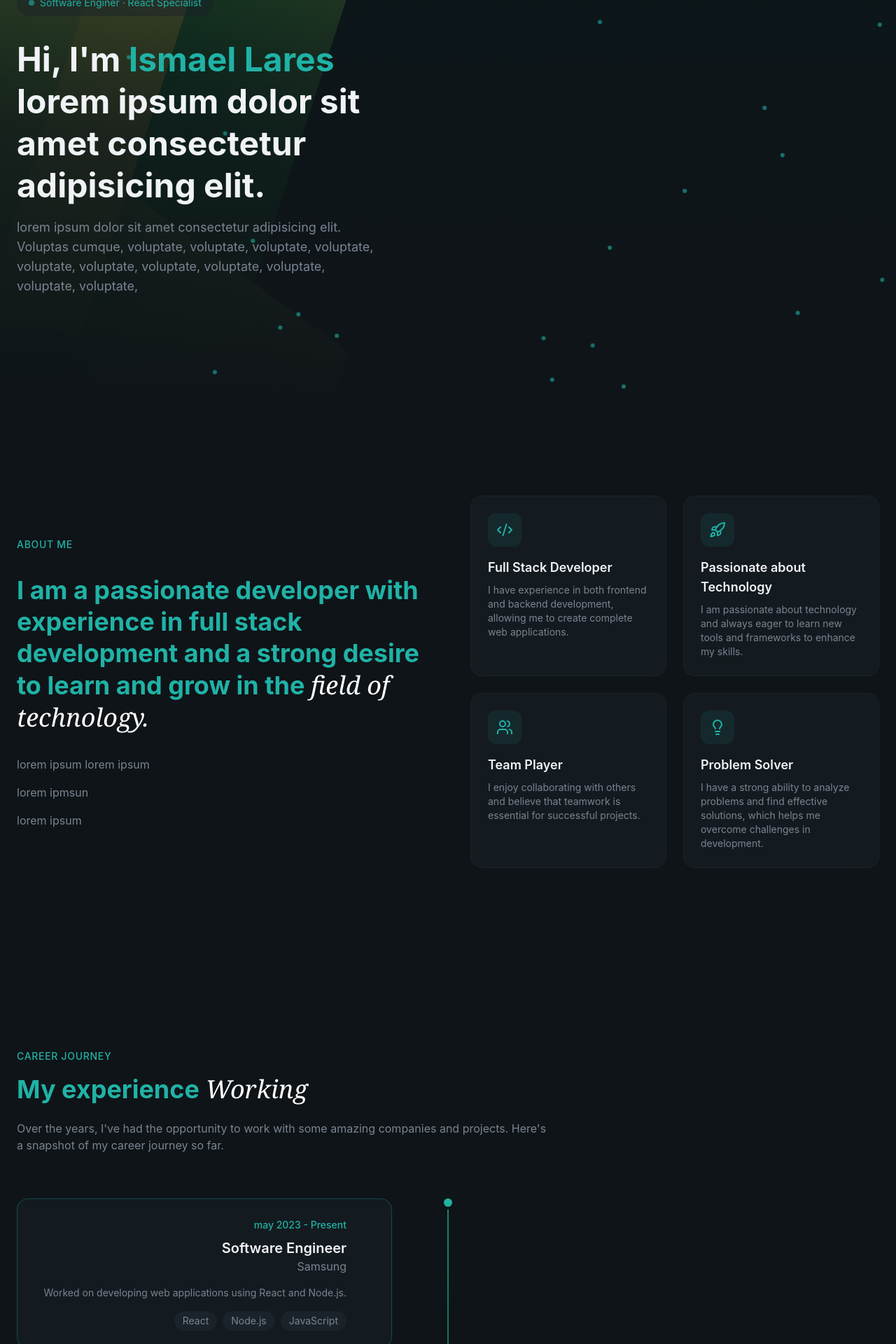
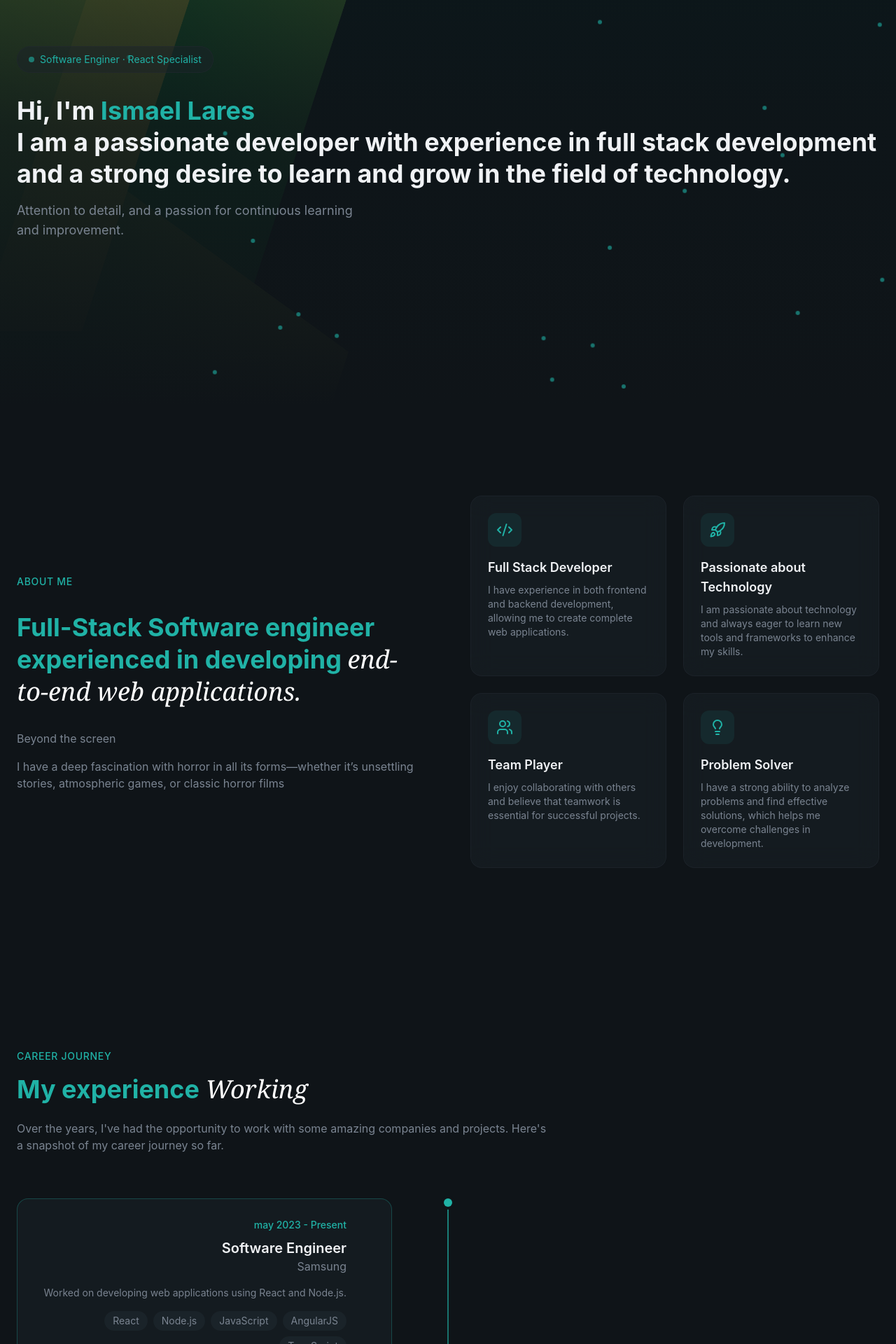
Before and after one commit to ismaelares/my-cv, a React (Vite) app: page / in a window 1280 px wide. Shown: the part 220-2140 px from the top of the page at 70% size. Built offline with nearby package versions, Linux system fonts and the light colour scheme.

Commit message:
add projects

```diff
--- a/src/sections/About.jsx
+++ b/src/sections/About.jsx
@@ -39,17 +39,19 @@ export const About = () => {
               </span>
             </div>
             <h2 className="text-4xl font-bold leading-tight animate-fade-in animate-delay-100 text-secondary-foreground">
-              I am a passionate developer with experience in full stack
-              development and a strong desire to learn and grow in the{" "}
+              Full-Stack Software engineer experienced in developing{" "}
               <span className="font-serif italic font-normal text-white">
-                field of technology.{" "}
+                end-to-end web applications.{" "}
               </span>
             </h2>
 
             <div className="space-y-4 text-muted-foreground animate-fade-in animation-delay-200">
-              <p> lorem ipsum lorem ipsum</p>
-              <p> lorem ipmsun</p>
-              <p> lorem ipsum</p>
+              <p>Beyond the screen</p>
+              <p>
+                I have a deep fascination with horror in all its forms—whether
+                it’s unsettling stories, atmospheric games, or classic horror
+                films
+              </p>
             </div>
           </div>
 
--- a/src/sections/Experience.jsx
+++ b/src/sections/Experience.jsx
@@ -6,7 +6,7 @@ const experinces = [
     description:
       "Worked on developing web applications using React and Node.js.",
     current: true,
-    technologies: ["React", "Node.js", "JavaScript"],
+    technologies: ["React", "Node.js", "JavaScript", "AngularJS", "TypeScript"],
   },
   {
     company: "NEARSHORE TECHNOLOGY",
@@ -16,7 +16,7 @@ const experinces = [
       "Focused on building responsive user interfaces with HTML, CSS, and JavaScript.",
 
     current: false,
-    technologies: ["React", "Node.js", "JavaScript"],
+    technologies: ["React", "Node.js", "JavaScript", "TypeScript"],
   },
   {
     company: "grupo HAWK",
@@ -25,7 +25,15 @@ const experinces = [
     description:
       "Assisted in the development of internal tools and gained experience in software development.",
     current: false,
-    technologies: ["NET", "Entity framework", "JavaScript"],
+    technologies: [
+      "NET",
+      "Entity framework",
+      "JavaScript",
+      "AngularJS",
+      "TypeScript",
+      "React",
+      "Node.js",
+    ],
   },
   {
     company: "CETYS university",
--- a/src/sections/Hero.jsx
+++ b/src/sections/Hero.jsx
@@ -29,7 +29,7 @@ export const Hero = () => {
         ))}
       </div>
       <div className="container mx-auto px-6 pt-32 pb-20 realtive z-10">
-        <div className="grid lg:grid-cols-2 gap-12 items-center">
+        <div className="items-center">
           <div className="space-y-8">
             <div className="animate-fade-in">
               <span className="inline-flex items-center gap-2 px-4 py-2 rounded-full glass text-sm text-primary">
@@ -39,18 +39,16 @@ export const Hero = () => {
             </div>
 
             <div className="space-y-4">
-              <h1 className="text-5xl  font-bold leading-tight animate-fade-in animation-delay-100">
+              <h1 className="text-4xl  font-bold leading-tight animate-fade-in animation-delay-100">
                 Hi, I'm{" "}
                 <span className="text-primary glow-text">Ismael Lares</span>
-                <br />
-                lorem ipsum dolor sit amet consectetur adipisicing elit.
-                <br />
+                <br />I am a passionate developer with experience in full stack
+                development and a strong desire to learn and grow in the field
+                of technology.
               </h1>
               <p className="text-lg text-muted-foreground max-w-lg animate-fade-in animation-delay-200">
-                lorem ipsum dolor sit amet consectetur adipisicing elit.
-                Voluptas cumque, voluptate, voluptate, voluptate, voluptate,
-                voluptate, voluptate, voluptate, voluptate, voluptate,
-                voluptate, voluptate,
+                Attention to detail, and a passion for continuous learning and
+                improvement.
               </p>
             </div>
           </div>
--- a/src/sections/Projects.jsx
+++ b/src/sections/Projects.jsx
@@ -2,11 +2,21 @@ import { ArrowUpRight, Github } from "lucide-react";
 
 const projects = [
   {
-    name: "Project One",
-    description: "A brief description of Project One.",
-    image: "https://placehold.co/600x400",
+    name: "Famiily Hub",
+    description:
+      "Trabaje en el desarrollo de las aplicaciones de musica en los electrodomesticos de Samsung.",
+    image: "/my-cv/FH.png",
     tags: ["React", "JavaScript"],
-    link: "",
+    link: "https://www.samsung.com/pe/familyhub/?gclsrc=aw.ds&&cid=mx_pd_pmax_google_ref-lao-26q1ao_ecommerce_scom_multi_oneda-mundial-golai_conversion&gad_source=1&gad_campaignid=23617884120&gbraid=0AAAAADgkidfs1J_Zbn-qLuM_C3LgcHwN5&gclid=CjwKCAjwyYPOBhBxEiwAgpT8P1mIeZEr-70r5Du9JS7wUZD2OwRhiThi8fjeNkm2peSBbRvnR271KRoCdzYQAvD_BwE",
+    github: "",
+  },
+  {
+    name: "Busca Corp",
+    description:
+      "Trabaje en los sitios de la empresa, desarrollando nuevas funcionalidades y manteniendo el código existente.",
+    image: "/my-cv/Busca.png",
+    tags: ["PHP", "JavaScript", "zend framework", "HTML", "CSS"],
+    link: "https://wheat-dolphin-766207.hostingersite.com/es/inicio/",
     github: "",
   },
 ];
@@ -46,6 +56,7 @@ export const Projects = () => {
                   <a
                     href={project.link}
                     className="p-3 rounded-full glass hover:bg-primary hover:text-primary-foreground transition-all"
+                    target="_blank"
                   >
                     <ArrowUpRight className="w-5 h-5" />
                   </a>
```
Also changed, not shown: public/Busca.png (added), public/FH.png (added).
